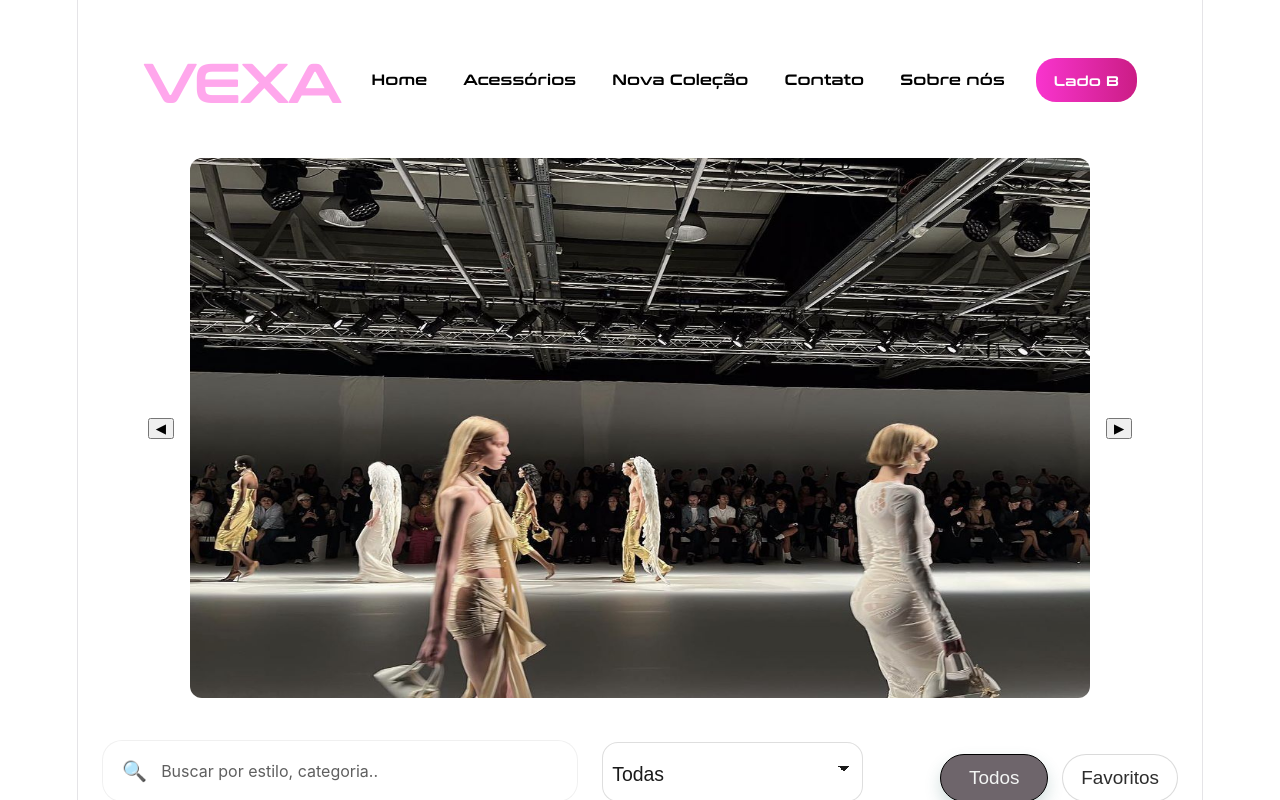
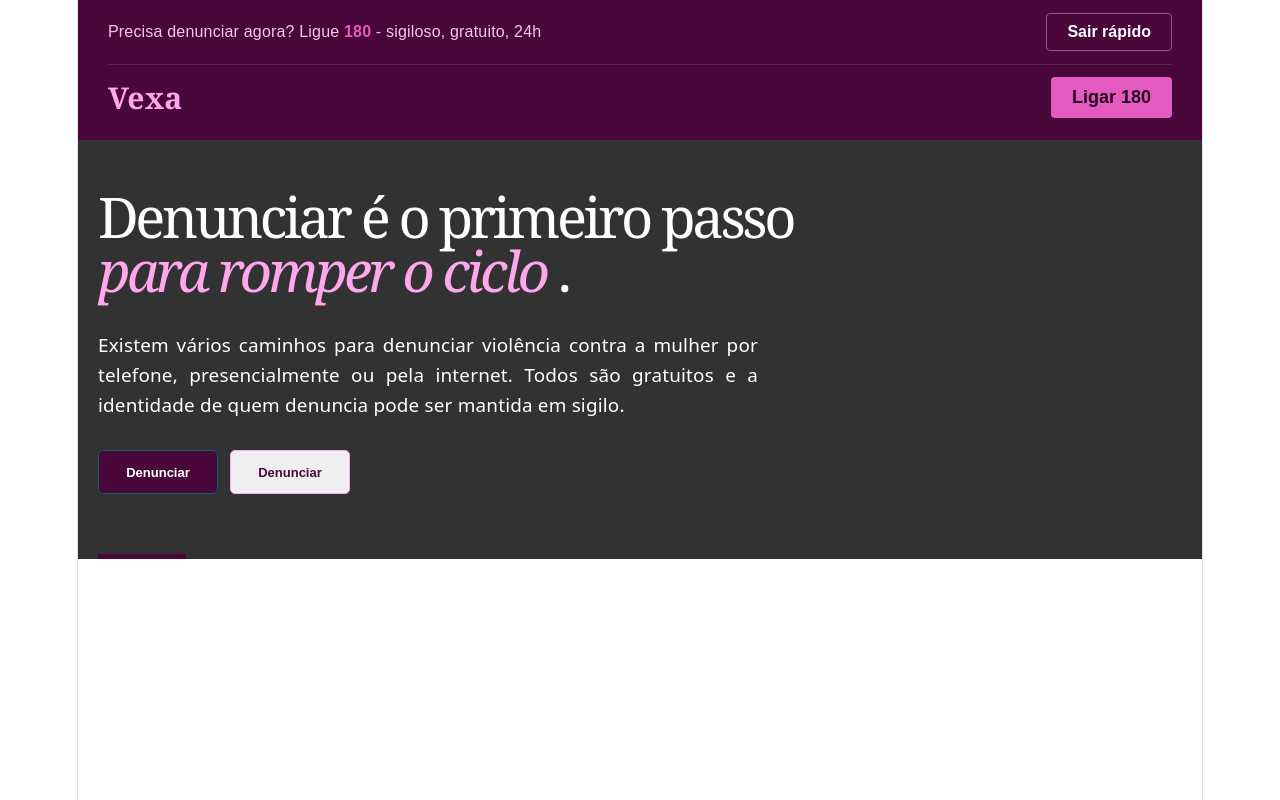
Before and after one commit to accostantin/react, a React (Vite) app in the folder react_01/: page /canais-ajuda in a window 1280 px wide. Before the commit this address led to /lado-b. Shown: the top 800 px of the page. Built offline with nearby package versions, Linux system fonts and the light colour scheme.

Commit message:
continuacao

```diff
--- a/react_01/src/App.css
+++ b/react_01/src/App.css
@@ -252,12 +252,13 @@ nav a.ativo {
   display: grid;
   grid-template-columns: repeat(3, minmax(0, 1fr));
   gap: 24px;
+  padding-bottom: 40px;
 }
 
 .noticias-card {
   display: flex;
   flex-direction: column;
-  padding: 24px;
+  padding: 14px;
   background: #fff;
   border: 1px solid rgba(73, 8, 57, 0.14);
   border-radius: 12px;
@@ -465,10 +466,10 @@ nav a.ativo {
   height: 60px;
   border: 1px solid rgba(72, 72, 72, 0.18);
   border-radius: 16px;
-  background: rgba(255, 255, 255, 0.62);
+  background: #ffffff;
   font-size: 1.08rem;
   padding: 20px 9px;
-  color: #1a1a1a;
+  color: #490839;
   appearance: none;
   background-image:
     linear-gradient(45deg, transparent 50%, #1a1a1a 50%),
@@ -951,17 +952,190 @@ nav a.ativo {
 
 }
 .ciclo-1{
-    margin-top: 24px;
     color: #ffffff;
     line-height: 1.7;
     font-size: 18px;
     margin-left: 56px;
     max-width: 1006px;
     text-align:justify;
-    padding-bottom: 300px;
+    padding-bottom: 65px;
 }
 
 .roxo-text {
   font-weight: 700;
   color:#FFA7EC ;
 }
+
+/*Canais de Ajuda*/
+
+.Header_Ajuda {
+  background: #490839;
+  color: #fff;
+  font-family: 'Vexa-font', sans-serif;
+
+}
+
+.Header_Ajuda-Aviso,
+.Header_Ajuda-Container {
+  width: min(100% - 60px, 1120px);
+  margin: 0 auto;
+  box-sizing: border-box;
+}
+
+.Header_Ajuda-Aviso {
+  min-height: 64px;
+  display: flex;
+  align-items: center;
+  justify-content: space-between;
+  gap: 24px;
+  color: #f4c7e8;
+  font-family: Arial, sans-serif;
+  font-size: 18px;
+}
+
+.Header_Ajuda-Aviso p {
+  margin: 0;
+  font-size:16px;
+}
+
+.Header_Ajuda-Aviso strong {
+  color: #e45bc0;
+}
+
+.Header_Ajuda-Sair {
+  padding: 9px 20px;
+  border: 1px solid #a94c94;
+  border-radius: 4px;
+  background: transparent;
+  color: #fff;
+  font: 700 16px Arial, sans-serif;
+  cursor: pointer;
+}
+
+.Header_Ajuda-Container {
+  min-height: 76px;
+  display: flex;
+  align-items: center;
+  justify-content: space-between;
+  border-top: 1px solid rgba(255, 255, 255, 0.12);
+}
+
+.Header_Ajuda-Marca {
+  display: inline-flex;
+  align-items: center;
+  color: #e45bc0;
+  text-decoration: none;
+}
+
+.Header_Ajuda-Titulo {
+  color: #FFA7EC;
+  font: 700 30px Georgia, 'Times New Roman', serif;
+  margin-bottom: 10px
+}
+
+.botao-ajuda {
+    min-width: 46px;
+    min-height: 36px;
+    margin-bottom:10px;
+    padding: 10px 21px;
+    border: 0;
+    border-radius: 4px;
+    background: #e45bc0;
+    color: #26051e;
+    font: 700 18px Arial, sans-serif;
+    cursor: pointer;
+}
+
+
+@media (max-width: 640px) {
+  .Header_Ajuda-Aviso,
+  .Header_Ajuda-Container {
+    width: min(100% - 36px, 1120px);
+  }
+
+  .Header_Ajuda-Aviso {
+    align-items: flex-start;
+    flex-direction: column;
+    gap: 12px;
+    font-size: 15px;
+  }
+
+  .Header_Ajuda-Sair {
+    align-self: flex-end;
+    margin-top: -42px;
+  }
+
+  .Header_Ajuda-Container {
+    min-height: 88px;
+  }
+}
+
+.hero-ajuda-conteudo{
+  background-color:#323232;
+}
+
+.hero-ajuda-conteudo h1{
+   margin-top:0;
+     margin-left:20px;
+     padding-top: 50px;
+    color: #ffffff;
+    font-family: Georgia, 'Times New Roman', serif;
+    line-height: 0.96;
+    letter-spacing: -0.06em;
+    font-size: 56px;
+    text-align:justify
+}
+.hero-ajuda-conteudo .text-purple{
+  color: #FFA7EC;
+  font-style: italic;
+}
+
+.hero-ajuda-conteudo .texto-ajuda1{
+  max-width: 660px;
+  margin-top: 24px;
+  color: #ffffff;
+  font-size: 1.05rem;
+  line-height: 1.6;
+  margin-left: 20px;
+  text-align: justify;
+}
+ .painel-projeto2{
+   margin-top: 30px;
+  margin-left: 20px;
+ }
+
+.linha-tecnologias2{
+ display: flex;
+  gap: 12px;
+}
+
+.painel-projeto2 .botao-ajuda{
+   height: 44px;
+   width: 120px;
+  border: 1px solid #075d73;
+  border-radius: 5px;
+  background: #490839;
+  color: #ffffff;
+  font-family: 'Silkscreen', sans-serif;
+  font-size: 13px;
+  font-weight: 700;
+}
+
+.painel-projeto2 .botao-ajuda2 {
+   height: 44px;
+   width: 120px;
+  border: 1px solid #FFA7EC;
+  border-radius: 5px;
+  color:#490839;
+  font-family: 'Silkscreen', sans-serif;
+  font-size: 13px;
+  font-weight: 700;
+}
+
+.conteudos-underline3{
+   width: 88px;
+    height: 5px;
+    background: #490839;
+    margin-top:50px;
+    margin-left: 20px;
+}
--- a/react_01/src/App.jsx
+++ b/react_01/src/App.jsx
@@ -9,6 +9,7 @@ import LadoBContato from './pages/lado-b-contato.jsx'
 import LadoBSobre from './pages/lado-b-sobre.jsx'
 import Conteudos from './pages/Conteudos.jsx'
 import SobreConteudos from './pages/sobre_Conteudos.jsx'
+import CanaisAjuda from './pages/Canais_Ajuda.jsx'
 
 import { Routes, Route, Navigate } from 'react-router-dom'
 
@@ -77,6 +78,11 @@ function App() {
           />
 
           <Route
+            path="/canais-ajuda"
+            element={<CanaisAjuda />}
+          />
+
+          <Route
             path="/lado-b"
             element={
               <LadoB
--- a/react_01/src/assets/css/footer.css
+++ b/react_01/src/assets/css/footer.css
@@ -1,5 +1,5 @@
 .footer {
-  margin-top: 120px;
+
   width: 100%;
   min-height: 100px;
   background-color: #490839;
--- /dev/null
+++ b/react_01/src/components/Header_Ajuda.jsx
@@ -0,0 +1,19 @@
+function Header_Ajuda() {
+  return (
+    <header className="Header_Ajuda">
+      <div className="Header_Ajuda-Aviso">
+        <p className="Header_Ajuda-Mensagem">Precisa denunciar agora? Ligue <strong>180</strong> - sigiloso, gratuito, 24h</p>
+        <button className="Header_Ajuda-Sair" type="button">Sair rápido</button>
+      </div>
+
+      <div className="Header_Ajuda-Container">
+        <a className="Header_Ajuda-Marca" href="/lado-b" aria-label="Voltar para a página inicial">
+          <span className="Header_Ajuda-Titulo">Vexa</span>
+        </a>
+        <button className="botao-ajuda" type="button">Ligar 180</button>
+      </div>
+    </header>
+  )
+}
+
+export default Header_Ajuda
--- /dev/null
+++ b/react_01/src/components/HeroAjuda.jsx
@@ -0,0 +1,25 @@
+function HeroAjuda () {
+    return (
+    <section className="hero-ajuda">
+      <div className="hero-ajuda-conteudo">
+        <h1>
+          Denunciar é o primeiro passo <br /> <span className="text-purple">para romper o ciclo</span> .</h1>
+
+        <p className="texto-ajuda1">
+        Existem vários caminhos para denunciar violência contra a mulher por telefone, presencialmente ou pela internet.
+        Todos são gratuitos e a identidade de quem denuncia pode ser mantida em sigilo.
+        </p>
+
+         <div className="painel-projeto2" aria-label="Conteudos-ajuda">
+          <div className="linha-tecnologias2">
+            <button className="botao-ajuda" type="button">Denunciar</button>
+            <button className="botao-ajuda2" type="button">Denunciar</button>
+          </div>
+        </div>
+         <div className="conteudos-underline3"></div>
+        </div>
+        </section>
+        )
+}
+
+export default HeroAjuda
--- a/react_01/src/components/HeroSobre.jsx
+++ b/react_01/src/components/HeroSobre.jsx
@@ -1,4 +1,19 @@
+import { useNavigate } from 'react-router-dom';
+
 function HeroSobre() {
+  const navigate = useNavigate();
+
+  const scrollToTiposDeViolencia = () => {
+    document.getElementById("tipos-violencia")?.scrollIntoView({
+      behavior: "smooth",
+      block: "start",
+    });
+  };
+
+  const handleCanaisDeAjuda = () => {
+    navigate('/canais-ajuda');
+  };
+
   return (
     <section className="hero-sobre">
       <div className="hero-sobre-conteudo">
@@ -15,8 +30,12 @@ function HeroSobre() {
 
         <div className="painel-projeto" aria-label="Conteudos">
           <div className="linha-tecnologias">
-             <button className="botao1">Ver canais de ajuda</button>
-             <button className="botao2">Entender formas de violência</button>
+             <button className="botao1" type="button" onClick={handleCanaisDeAjuda}>
+                Ver canais de ajuda
+             </button>
+             <button className="botao2" type="button" onClick={scrollToTiposDeViolencia}>
+                Entender formas de violência
+             </button>
           </div>
         </div>
         <div className="conteudos-underline2"></div>
--- /dev/null
+++ b/react_01/src/pages/Canais_Ajuda.jsx
@@ -0,0 +1,15 @@
+import Header_Ajuda from '../components/Header_Ajuda.jsx'
+import Hero_Ajuda from '../components/HeroAjuda.jsx'
+import '../App.css'
+
+function CanaisAjuda() {
+  return (
+    <main className="Canais-Ajuda">
+      <Header_Ajuda />
+      <Hero_Ajuda />
+    </main>
+  )
+}
+
+
+export default CanaisAjuda
--- a/react_01/src/pages/Conteudos.jsx
+++ b/react_01/src/pages/Conteudos.jsx
@@ -5,6 +5,7 @@ import FiltroCategoria from '../components/FiltroCategoria.jsx'
 import conteudosData from '../data/conteudos.json'
 import ListaConteudo from '../components/ListaConteudo.jsx'
 import Header from '../components/header.jsx'
+import Footer from '../components/footer.jsx'
 
 const OPCOES_VISUAIS = ['Todos', 'Favoritos']
 
@@ -80,6 +81,7 @@ function Conteudos({ favoritos = [], aoAlternarFavorito = () => {} }) {
           aoAlternarFavorito={aoAlternarFavorito}
         />
       </section>
+      <Footer />
     </main>
   )
 }
```
Also changed, not shown: react_01/src/components/MainSobre.jsx (+7 -5 lines).
